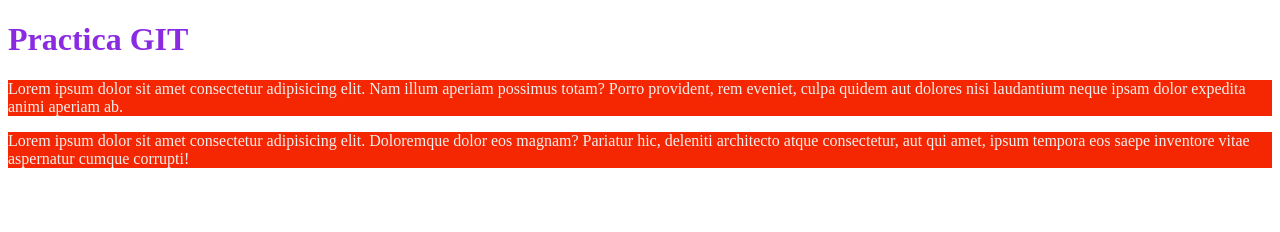
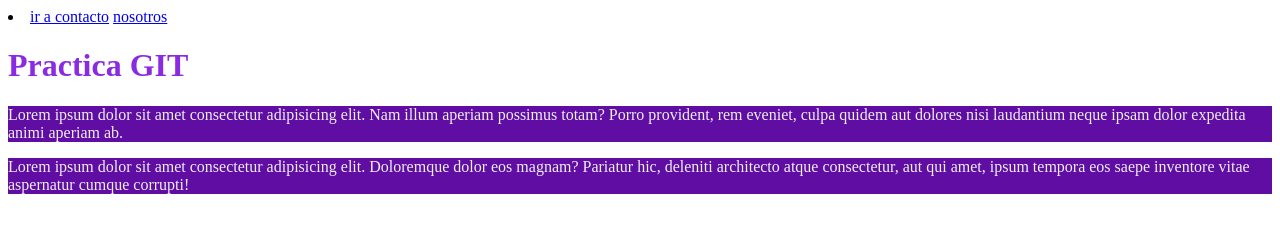
Before and after one commit to daniel-martinez03/Practicagit, a plain HTML site: page index.html in a window 1280 px wide. Drawn offline with Linux system fonts and the light colour scheme.

Commit message:
Hemos creado una nueva pagina en internas llamdas nosotros

```diff
--- a/css/estilos.css
+++ b/css/estilos.css
@@ -3,6 +3,6 @@ h1{
 }
 
 p{
-    background-color: rgb(245, 39, 2);
+    background-color: rgb(95, 13, 163);
     color: rgb(240, 240, 240);
 }
--- a/index.html
+++ b/index.html
@@ -8,6 +8,12 @@
     <title>Practica GIT</title>
 </head>
 <body>
+    <nav>
+        <li>
+            <a href="internas/contacto.html">ir a contacto</a>
+            <a href="internas/nosotros.html">nosotros</a>
+        </li>
+    </nav>
     <h1>Practica GIT</h1>
     <p>Lorem ipsum dolor sit amet consectetur adipisicing elit. Nam illum aperiam possimus totam? Porro provident, rem eveniet, culpa quidem aut dolores nisi laudantium neque ipsam dolor expedita animi aperiam ab.</p>
     <p>Lorem ipsum dolor sit amet consectetur adipisicing elit. Doloremque dolor eos magnam? Pariatur hic, deleniti architecto atque consectetur, aut qui amet, ipsum tempora eos saepe inventore vitae aspernatur cumque corrupti!</p>
```
Also changed, not shown: internas/nosotros.html (added, +13 -0 lines).
